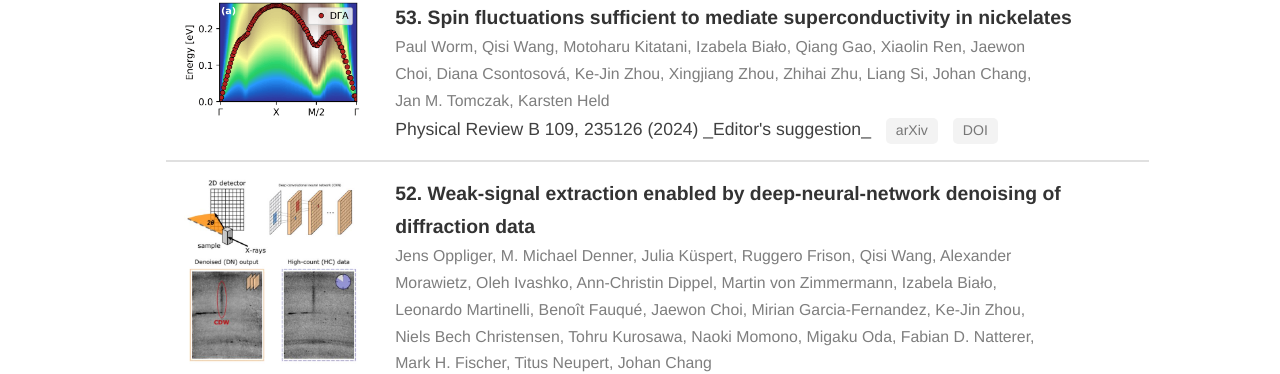
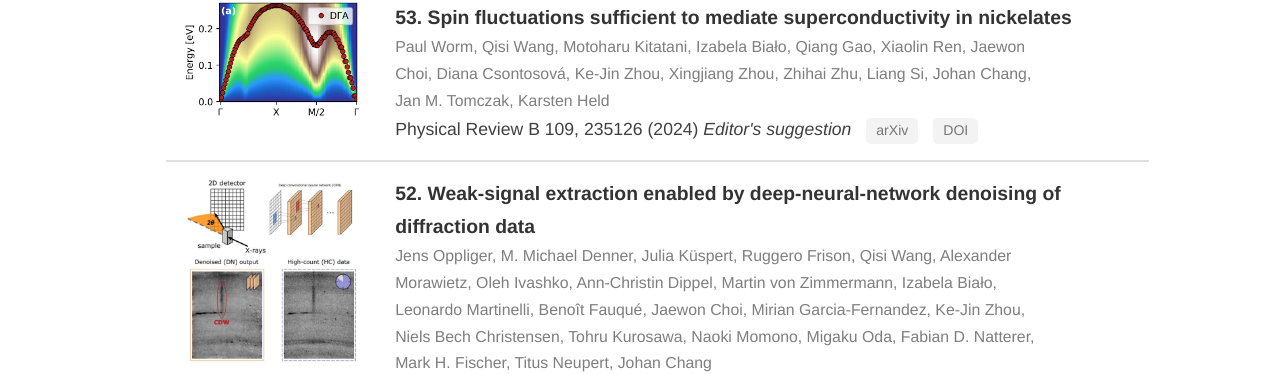
Before and after one commit to qmcuhk/qmcuhk.github.io, a Jekyll site: the page built from _pages/publications.md, in a window 1280 px wide and 900 px high, scrolled down 2926 px. Shown: the part 141-515 px from the top of the window. Built offline with Jekyll 4.4.1, drawn with Linux system fonts in a browser that asks for light colours; some web fonts are replaced; some of the changed text lies outside the part shown.

```diff
--- a/_data/publications.yml
+++ b/_data/publications.yml
@@ -84,7 +84,7 @@
 
 - title: Spin fluctuations sufficient to mediate superconductivity in nickelates
   date: 2024-06
-  journal: Physical Review B 109, 235126 (2024) _Editor's suggestion_
+  journal: Physical Review B 109, 235126 (2024) <i>Editor's suggestion</i>
   arxiv: https://arxiv.org/abs/2312.08260
   preprint:
   doi: https://doi.org/10.1103/PhysRevB.109.235126
@@ -96,7 +96,7 @@
 
 - title: Interplay between crystal field and magnetic anisotropy in the triangular-lattice antiferromagnet NaTmTe2
   date: 2024-02
-  journal: Physical Review B 109, 075159 (2024) _Editor's suggestion_
+  journal: Physical Review B 109, 075159 (2024) <i>Editor's suggestion</i>
   arxiv:
   preprint:
   doi: https://doi.org/10.1103/PhysRevB.109.075159
```
Also changed, not shown: 1 other file.
